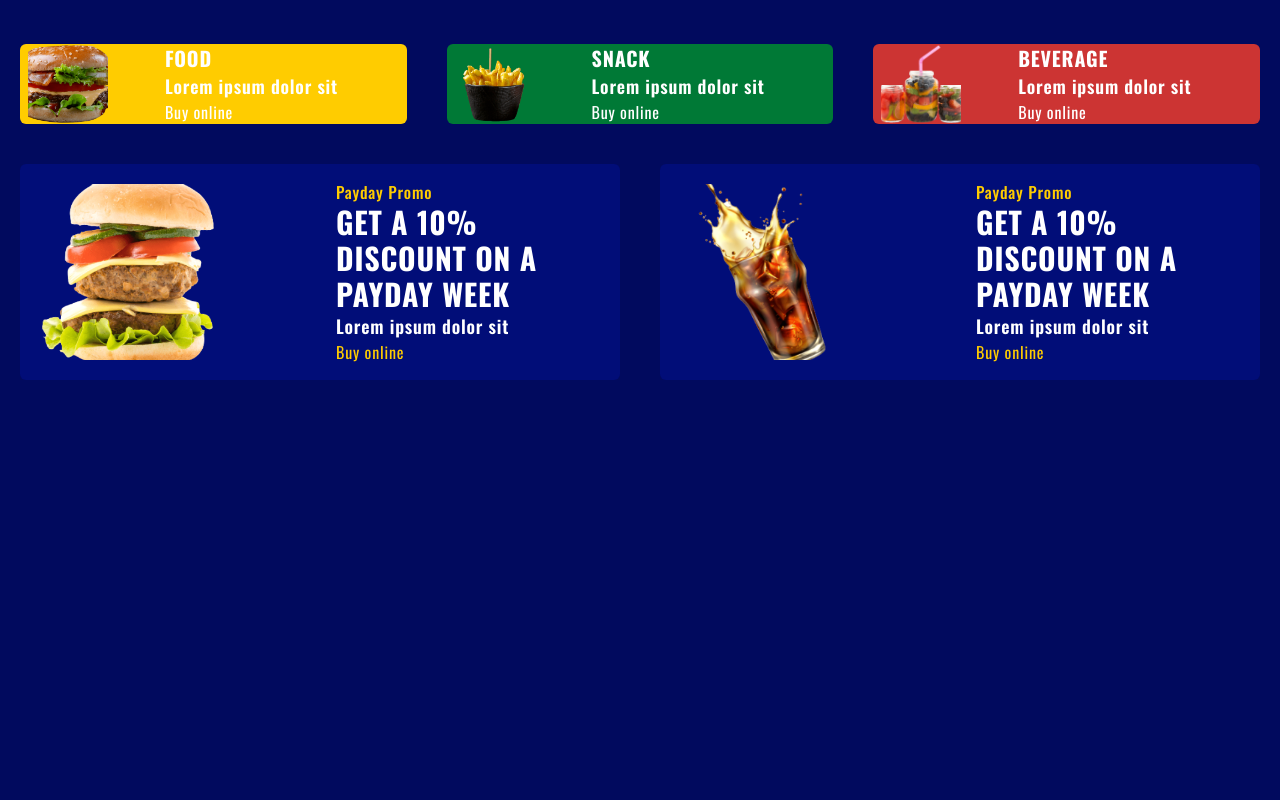
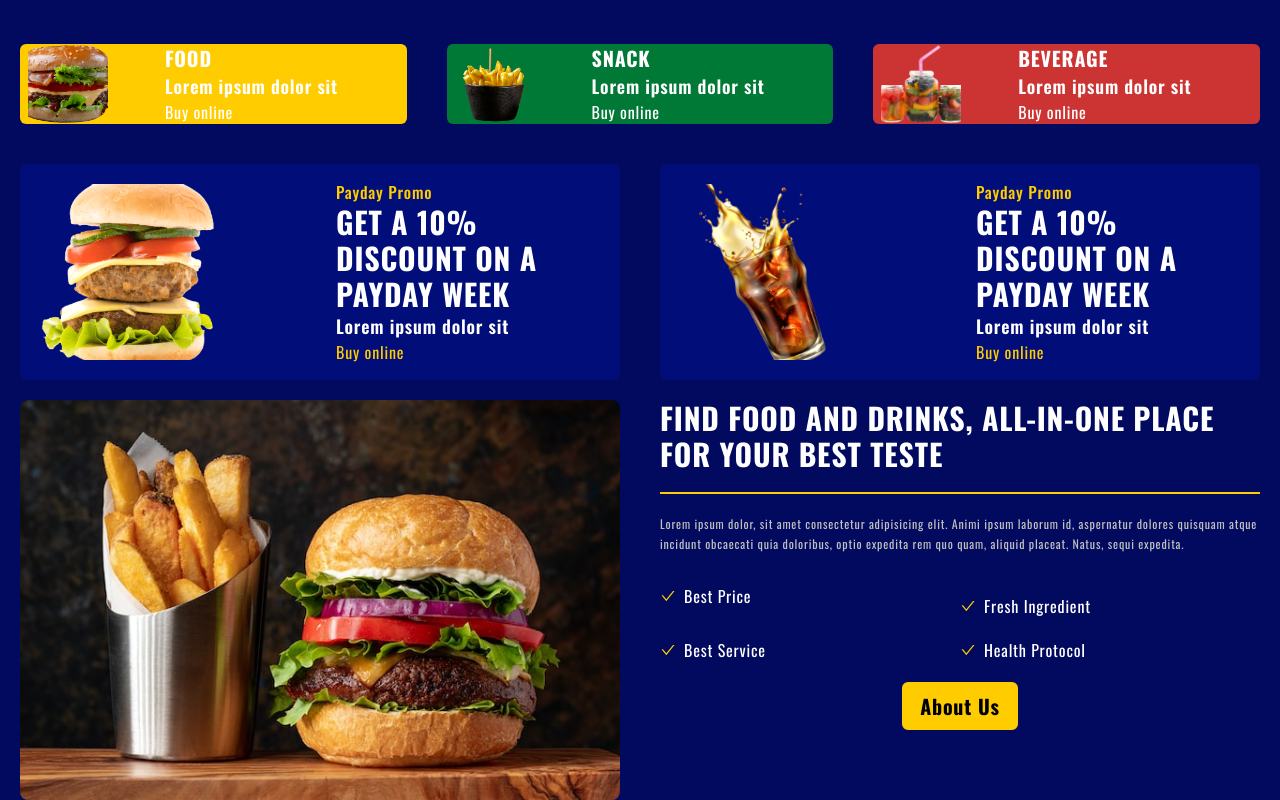
Before and after one commit to nirojneupane5/burger, a Next.js app: page / in a window 1280 px wide. Shown: the part 762-1562 px from the top of the page. Before the commit the page ends 1162 px from the top, so only its background shows below. Built offline with nearby package versions, Linux system fonts and the light colour scheme.

Commit message:
About section added

```diff
--- /dev/null
+++ b/src/app/about/page.tsx
@@ -0,0 +1,57 @@
+import { AiOutlineCheck } from "react-icons/ai";
+import Image from "next/image";
+import about from "../../../public/img/about.jpg";
+import Link from "next/link";
+const About = () => {
+  return (
+    <div className="flex flex-col md:flex-row gap-10 mx-5">
+      <div className="flex-1">
+        <Image
+          src={about}
+          alt="about iamge"
+          className="object-cover w-full h-full rounded-lg"
+        />
+      </div>
+      <div className="flex-1">
+        <h2 className="text-3xl font-bold uppercase">
+          FIND FOOD AND DRINKS, ALL-IN-ONE PLACE FOR YOUR BEST TESTE
+        </h2>
+        <div className="seperator mx-auto"></div>
+        <p className="paragraph">
+          Lorem ipsum dolor, sit amet consectetur adipisicing elit. Animi ipsum
+          laborum id, aspernatur dolores quisquam atque incidunt obcaecati quia
+          doloribus, optio expedita rem quo quam, aliquid placeat. Natus, sequi
+          expedita.
+        </p>
+        <ul className="grid grid-cols-2 py-5 space-y-5">
+          <li className="flex items-center gap-2">
+            <AiOutlineCheck className="text-secondaryColor" />
+            Best Price
+          </li>
+          <li className="flex items-center gap-2">
+            <AiOutlineCheck className="text-secondaryColor" />
+            Fresh Ingredient
+          </li>
+          <li className="flex items-center gap-2">
+            <AiOutlineCheck className="text-secondaryColor" />
+            Best Service
+          </li>
+          <li className="flex items-center gap-2">
+            <AiOutlineCheck className="text-secondaryColor" />
+            Health Protocol
+          </li>
+        </ul>
+        <div className="flex justify-center items-center">
+          <Link
+            href="/about"
+            className="text-xl font-bold text-black bg-secondaryColor px-4 py-2 text-center rounded-md border-2 border-solid border-secondaryColor hover:bg-primaryColor hover:text-white"
+          >
+            About Us
+          </Link>
+        </div>
+      </div>
+    </div>
+  );
+};
+
+export default About;
--- a/src/app/page.tsx
+++ b/src/app/page.tsx
@@ -12,6 +12,7 @@ import beverage from "../../public/img/beverage-2.png";
 import PromoCard from "@/components/card/PromoCard";
 import promo1 from "../../public/img/promo-1.png";
 import promo2 from "../../public/img/promo-2.png";
+import About from "./about/page";
 export default function Home() {
   return (
     <main>
@@ -115,6 +116,9 @@ export default function Home() {
           className="bg-primaryColorLight flex-1"
         />
       </section>
+      <section className="max-w-[1320px] mx-auto">
+        <About />
+      </section>
     </main>
   );
 }
```
